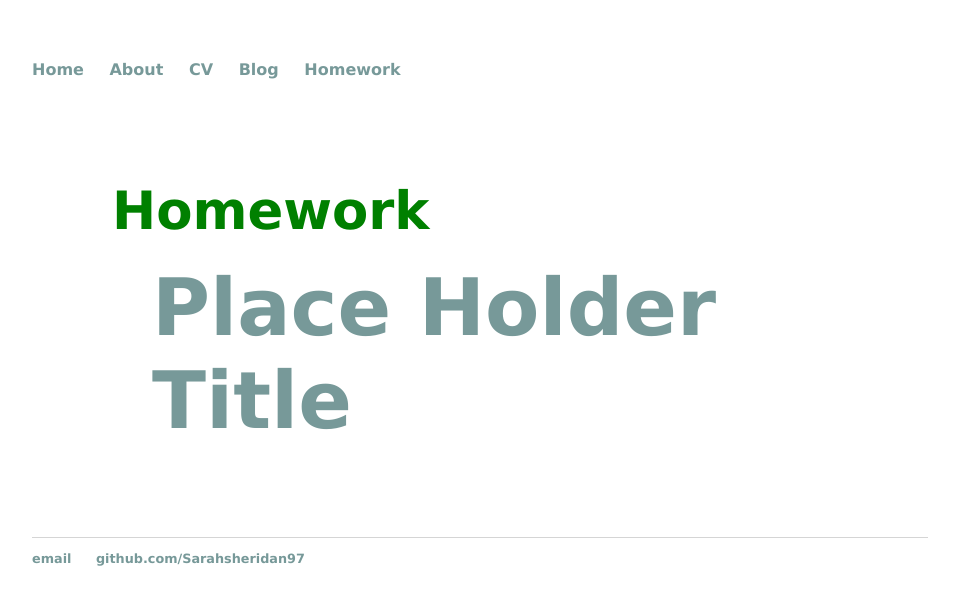
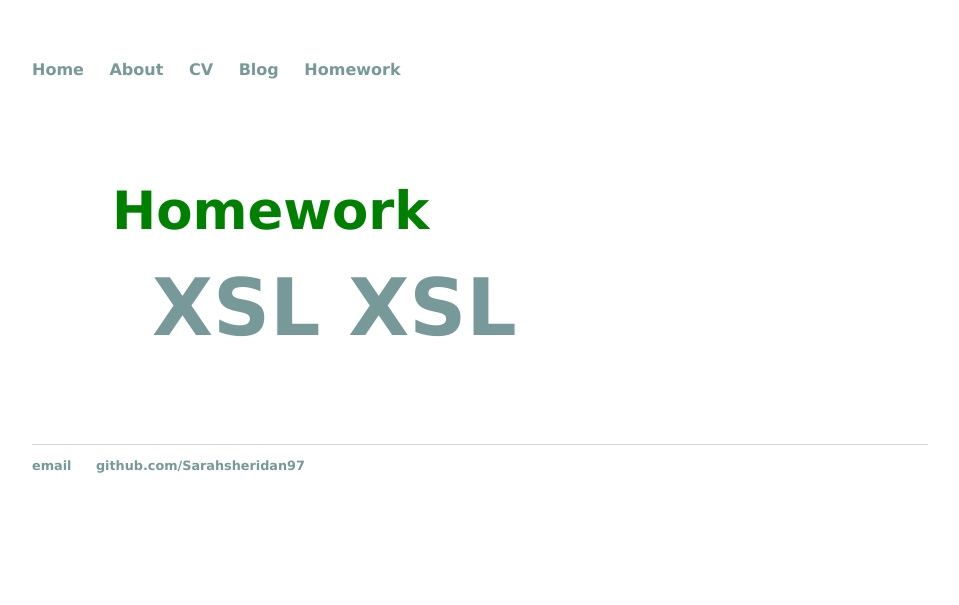
Before and after one commit to Sarahsheridan97/sarahsheridan97.github.io, a Jekyll site: the page built from homework/hw3/index.html, in a window 1280 px wide. Shown: the top 605 px of the page, without its empty margins (160-1119 px from the left). Built offline with Jekyll 4.4.1, drawn with Linux system fonts in a browser that asks for light colours.

Commit message:
Update index.html

```diff
--- a/homework/hw3/index.html
+++ b/homework/hw3/index.html
@@ -5,5 +5,6 @@ date: 2022-01-27
 ---
 <h1>{{ page.title }}</CW1>
 <ul class="posts">
-<li><a href="/homework/hw3/placeholder.xml">Place Holder Title</a></li>
+<li><a href="/homework/hw3/hw3.xsl">XSL</a></li>
+<li><a href="/homework/hw3/hw3.html">XSL</a></li>
 </ul>
```
